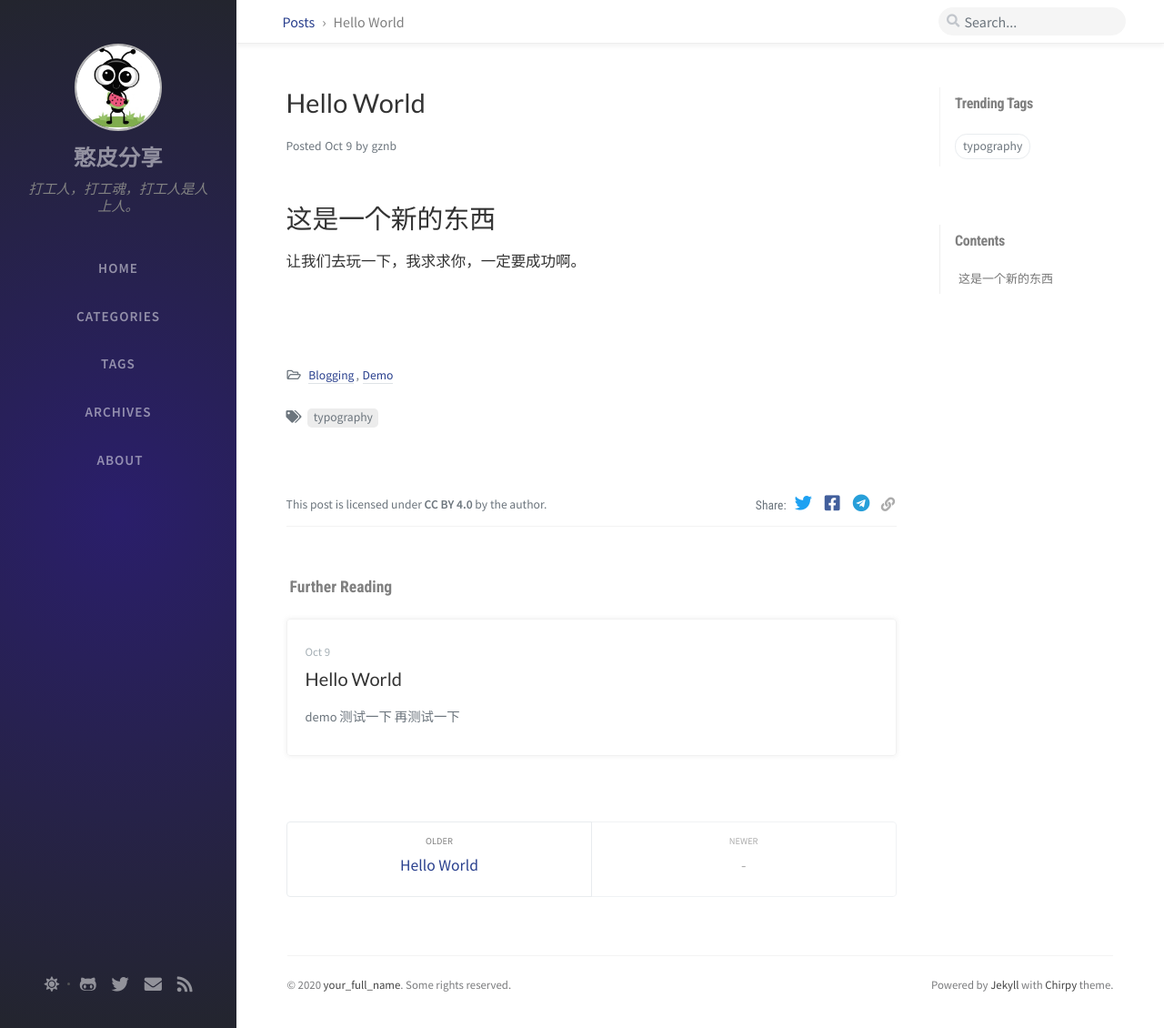
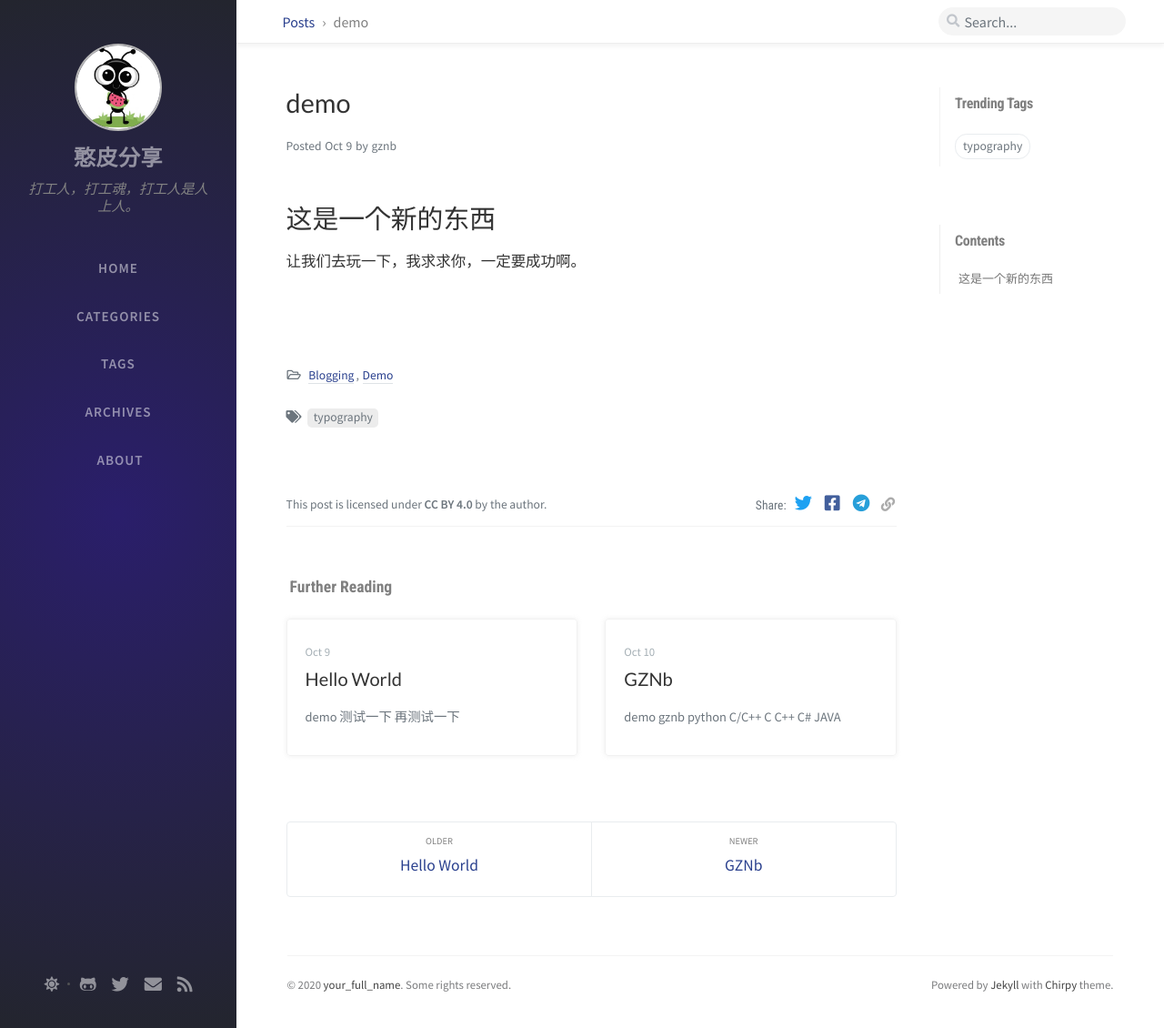
Before and after one commit to gznb/gznb.github.io, a Jekyll site: the page built from _posts/2020-11-10-demo.md, in a window 1280 px wide and 1130 px high. Shown: the whole window at 91% size. Built offline with Jekyll 4.4.1, drawn with Linux system fonts in a browser that asks for light colours; nearby versions of some CDN libraries; comment, search, counter and statistics services are not loaded.

Commit message:
第二次测试

```diff
--- a/_posts/2020-11-10-demo.md
+++ b/_posts/2020-11-10-demo.md
@@ -1,5 +1,5 @@
 ---
-title: Hello World
+title: demo
 author: gznb
 date: 2020-10-10
 categories: [Blogging, Demo]
--- /dev/null
+++ b/_posts/2020-11-11-gznb.md
@@ -0,0 +1,22 @@
+---
+title: GZNb
+author: gznb
+date: 2020-10-11
+categories: [Blogging, Demo]
+tags: [typography]
+math: true
+image: /assets/img/sample/devices-mockup.png
+---
+
+## demo
+
+## gznb
+
+## python
+
+# C/C++
+## C
+## C++
+## C#
+
+## JAVA
```
